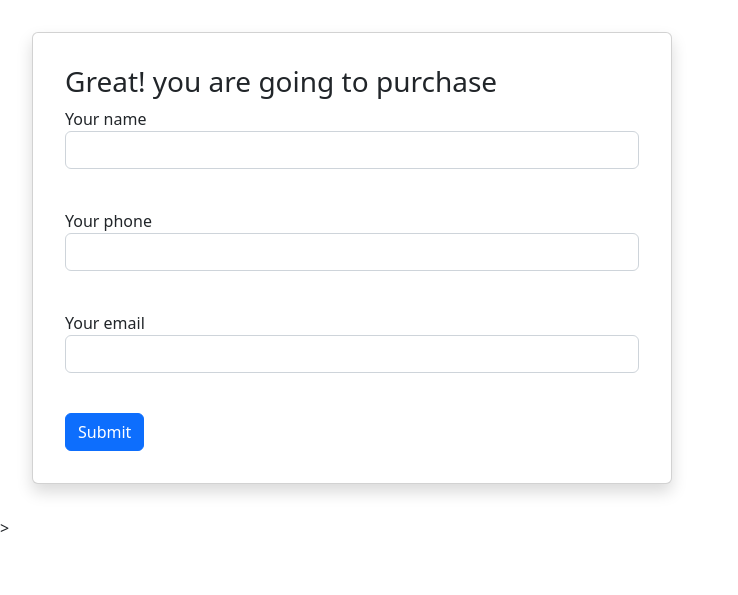
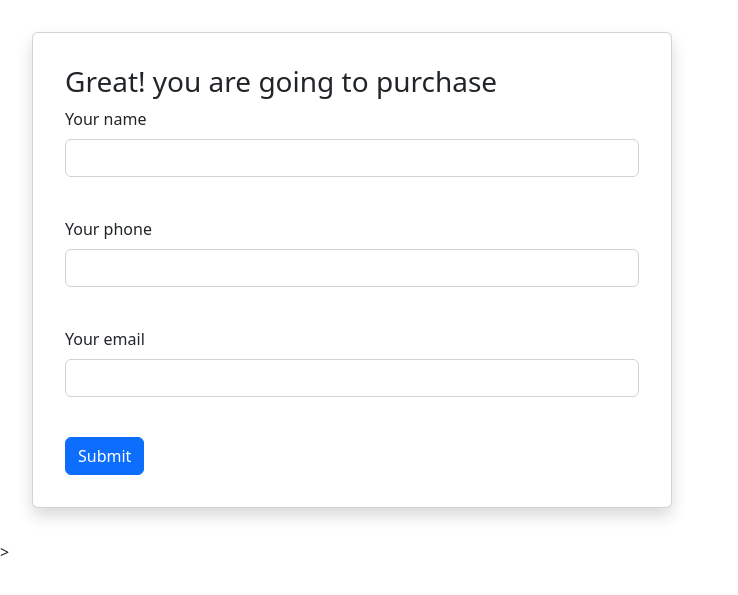
Before and after one commit to IgorK90/dsadjango, a Django app: template templates/purchase_form.html in a window 1280 px wide. Shown: the top 595 px of the page, without its empty margins (0-738 px from the left). Run offline with Django 4.2, Linux system fonts and the light colour scheme; the template is opened without the code that fills it, so the values that code supplies are empty.

Commit message:
lesson4_rendering web pages

```diff
--- a/templates/purchase_form.html
+++ b/templates/purchase_form.html
@@ -14,15 +14,15 @@
         <form method="POST">
             {% csrf_token %}
             <div class="mb-3">
-                <laber for="name" class="form-label"> Your name</label>
+                <label for="name" class="form-label"> Your name</label>
                 <input class="form-control" id="name" name="name" required><br>
             </div>
             <div class="mb-3">
-                <laber for="phone" class="form-label"> Your phone</label>
-                <input class="form-control" id="phone" name="phone"required><br>
+                <label for="phone" class="form-label"> Your phone</label>
+                <input class="form-control" id="phone" name="phone" required><br>
             </div>
             <div class="mb-3">
-                <laber for="email" class="form-label"> Your email</label>
+                <label for="email" class="form-label"> Your email</label>
                 <input class="form-control" id="email" name="email" type="email" required><br>
             </div>
             <button type="submit" class="btn btn-primary">Submit</button><br>
```
